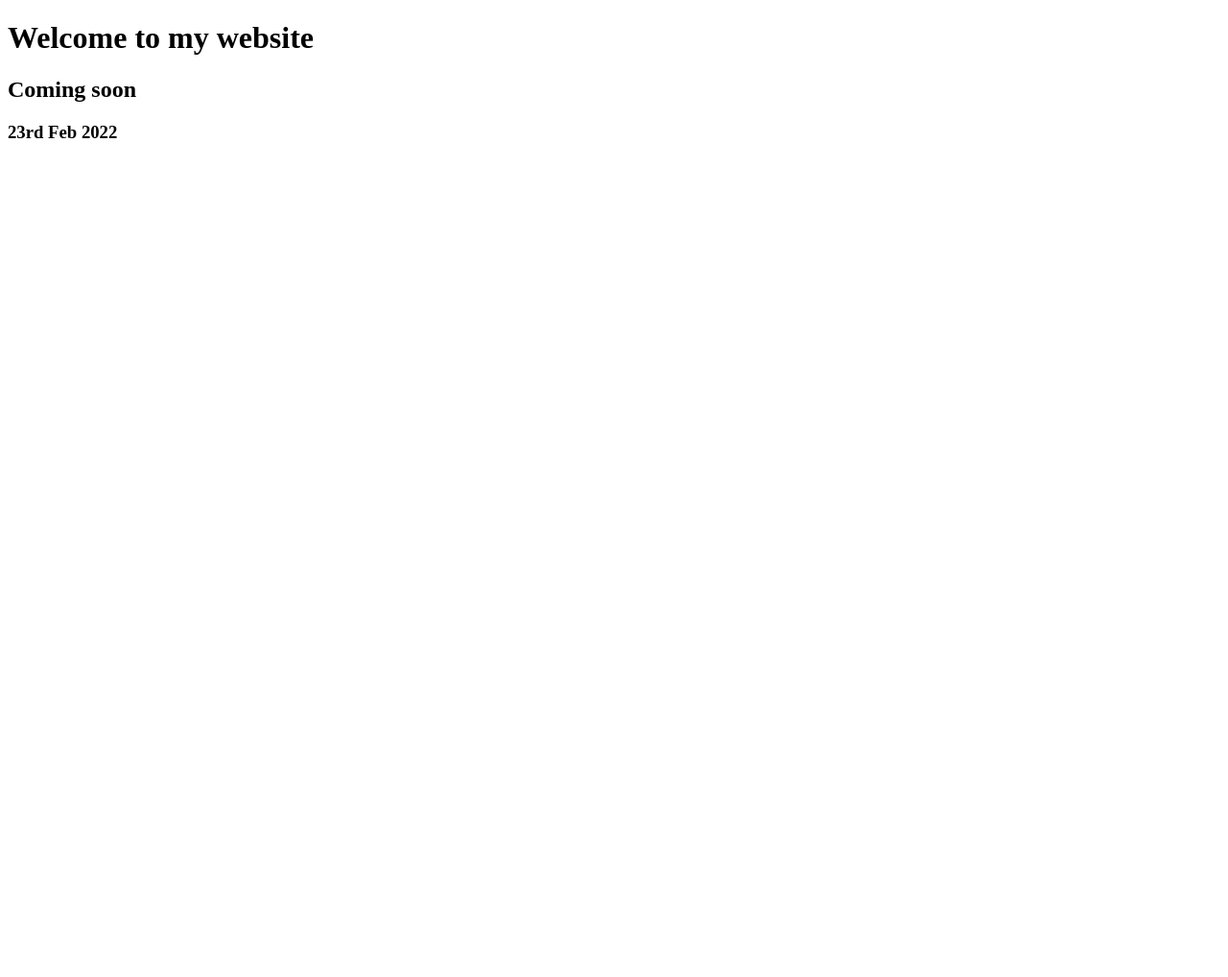
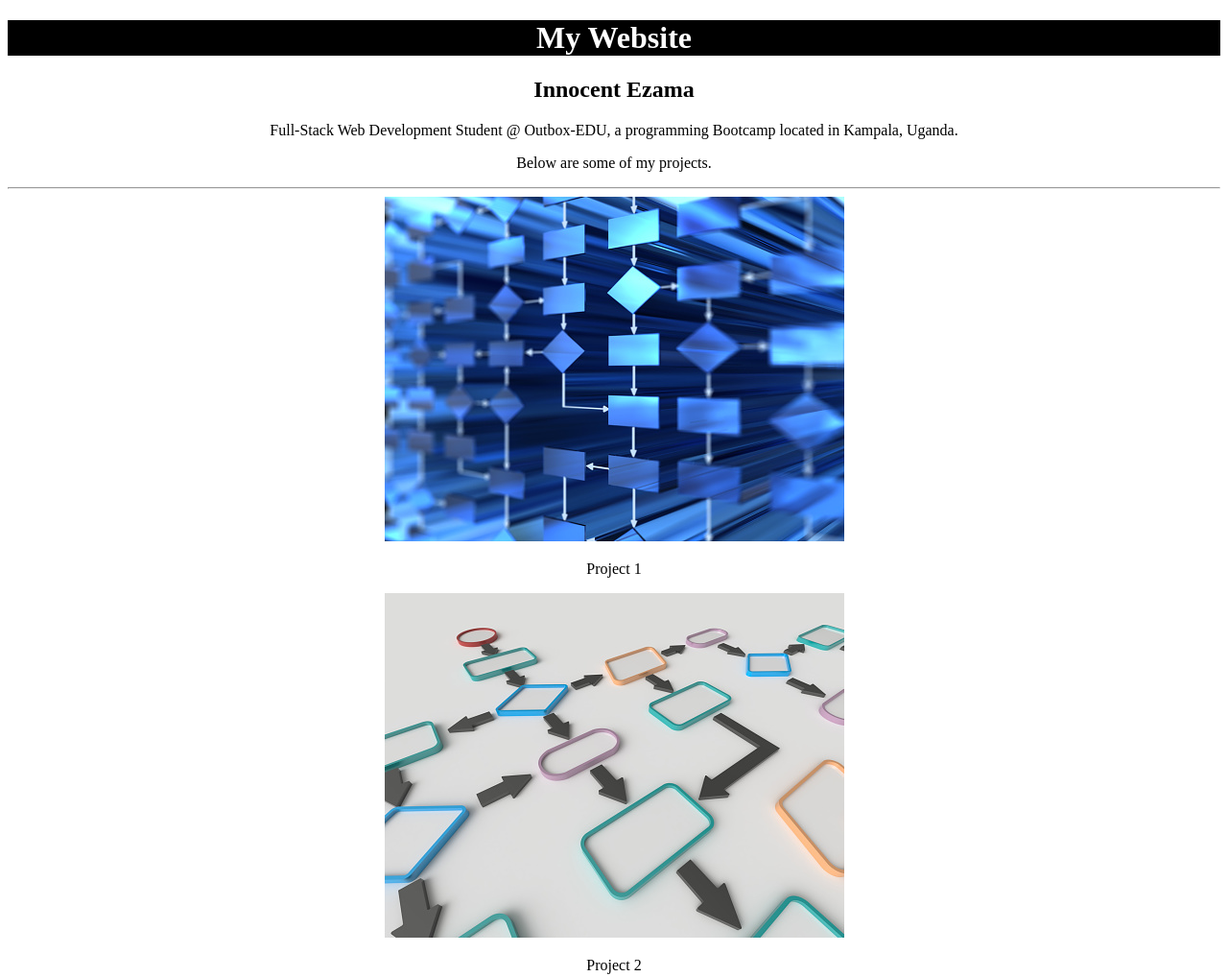
Before and after one commit to Ezama/my-website, a plain HTML site: page index.html in a window 1280 px wide. Shown: the top 1018 px of the page at 96% size. Before the commit the page ends 800 px from the top, so only its background shows below. Drawn offline with Linux system fonts and the light colour scheme.

Commit message:
latest update no links

```diff
--- a/index.html
+++ b/index.html
@@ -4,12 +4,47 @@
     <meta charset="UTF-8">
     <meta http-equiv="X-UA-Compatible" content="IE=edge">
     <meta name="viewport" content="width=device-width, initial-scale=1.0">
-    <title>Document</title>
+    <title>Ezama's Website</title>
 </head>
-<body>
+<body style="text-align:center;">
+    <header>
+        <h1 style="background-color:black; color:white;">My Website</h1>
+    </header>
 
-    <h1>Welcome to my website</h1>
-    <h2>Coming soon</h2>
-    <h3>23rd Feb 2022</h3>
+    <main>
+        <section>
+            <h2>Innocent Ezama</h2>
+            <p>Full-Stack Web Development Student @ Outbox-EDU,
+            a programming Bootcamp located in Kampala, Uganda.</p>
+            <p>Below are some of my projects.</p>
+            <hr>
+        </section>
+
+        <section>
+            <div>
+                <img src="images/image1.jpg" alt="Project 1">
+                <p>Project 1</p>
+            </div>
+            <div>
+                <img src="images/image2.jpg" alt="Project 2">
+                <p>Project 2</p>
+            </div>
+            <div>
+                <img src="images/image3.jpg" alt="Project 3">
+                <p>Project 3</p>
+            </div>
+            <div>
+                <img src="images/image4.jpg" alt="Project 4">
+                <p>Project 4</p>
+            </div>
+            <hr>
+        </section>
+    </main>
+
+    <footer>
+        <p>Copyright &copy; 2022, My Website.</p>
+        <small>Innocent Ezama.</small>
+    </footer>
+
 </body>
 </html>
```
Also changed, not shown: images/image1.jpg (added), images/image2.jpg (added), images/image3.jpg (added), images/image4.jpg (added), 2 other files.
